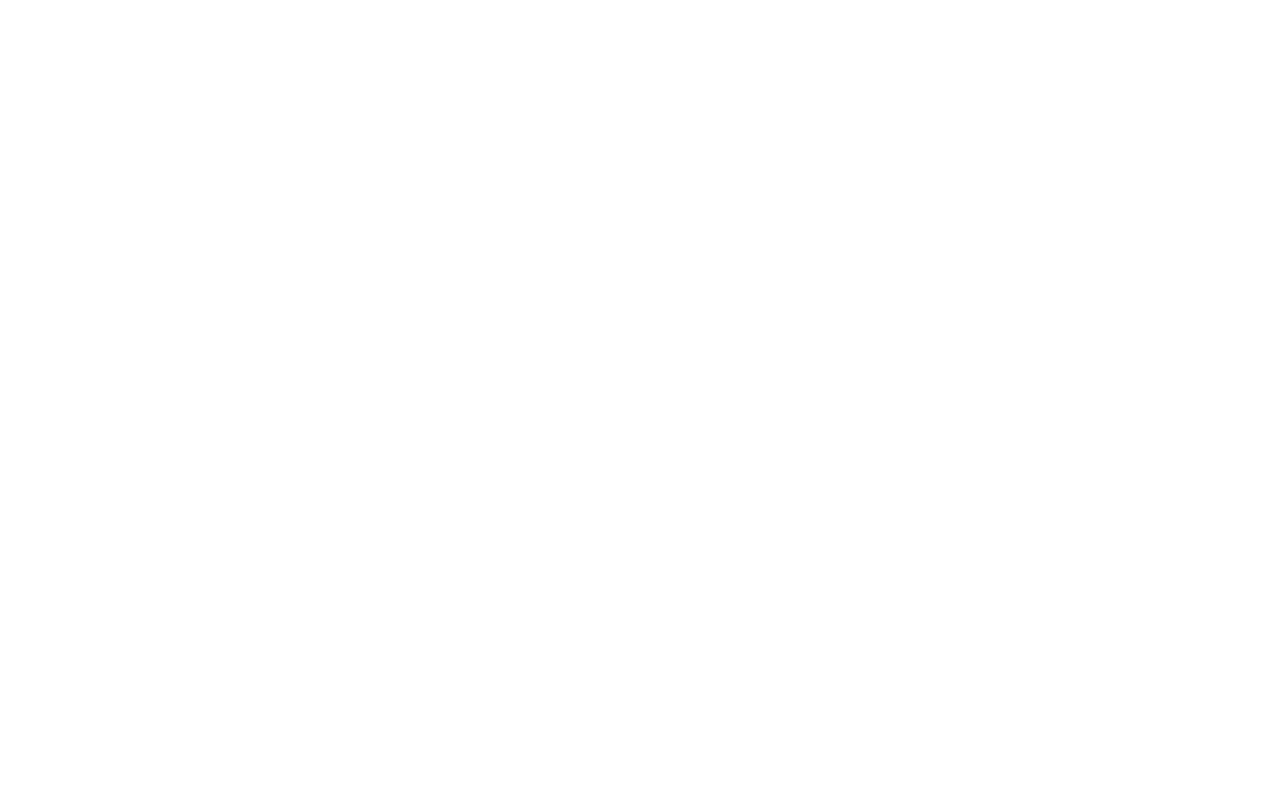
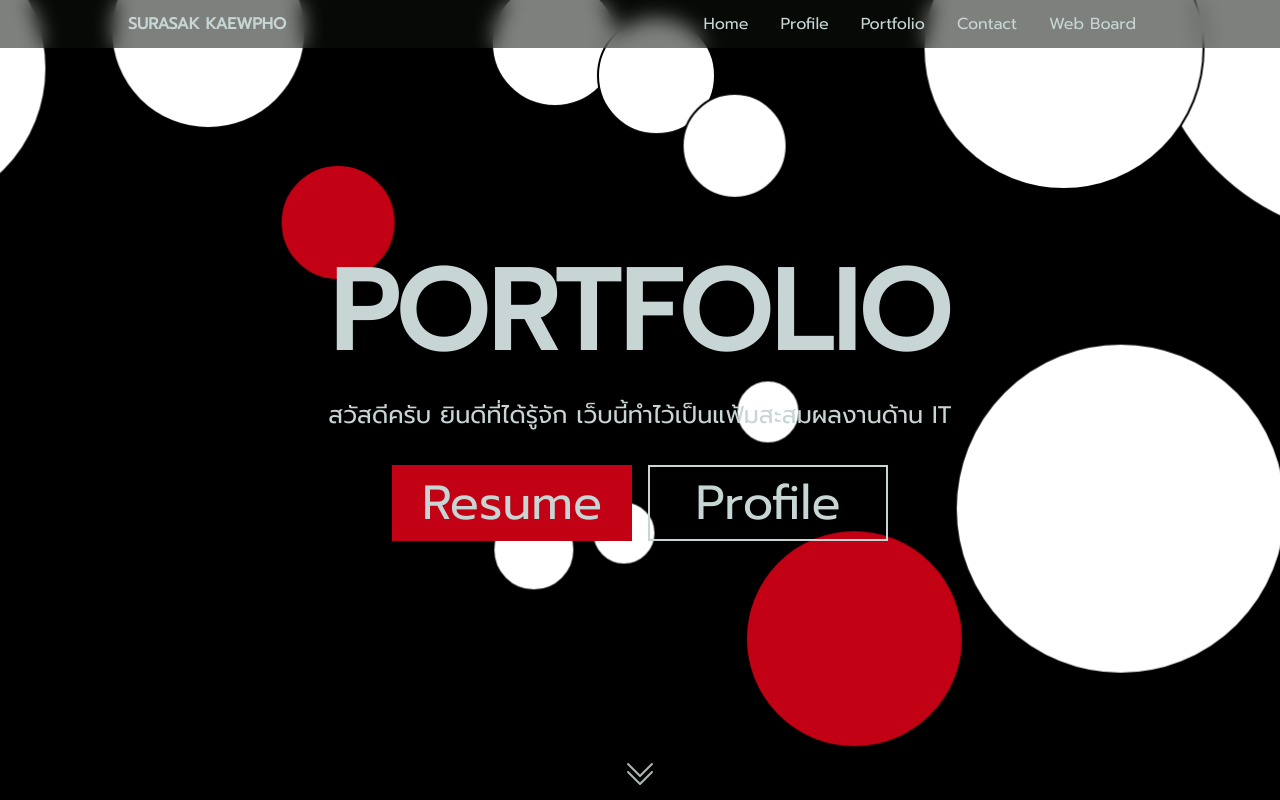
Before and after one commit to Geeleed/portfolio-next, a Next.js app: page / in a window 1280 px wide. Shown: the top 800 px of the page. Built offline with nearby package versions, Linux system fonts and the light colour scheme; no server answers; a web font is replaced by a local one.

Commit message:
หา bug

```diff
--- a/src/app/components/Contact.js
+++ b/src/app/components/Contact.js
@@ -1,7 +1,7 @@
 import React, { useEffect, useRef, useState } from 'react'
 import css from './Contact.module.css'
 import Link from 'next/link'
-import { Anim } from './Home'
+// import { Anim } from './Home'
 
 function Contact() {
   const titleRef = useRef()
--- a/src/app/page.js
+++ b/src/app/page.js
@@ -29,12 +29,12 @@ function Page() {
   useEffect(() => {
     const data = (
       <div>
-        {/* <Navbar />
+        <Navbar />
         <Home />
         <Profile />
         <Portfolio />
         <Contact />
-        <ContactBar /> */}
+        <ContactBar />
       </div>
     )
     setLoaded(data)
```
